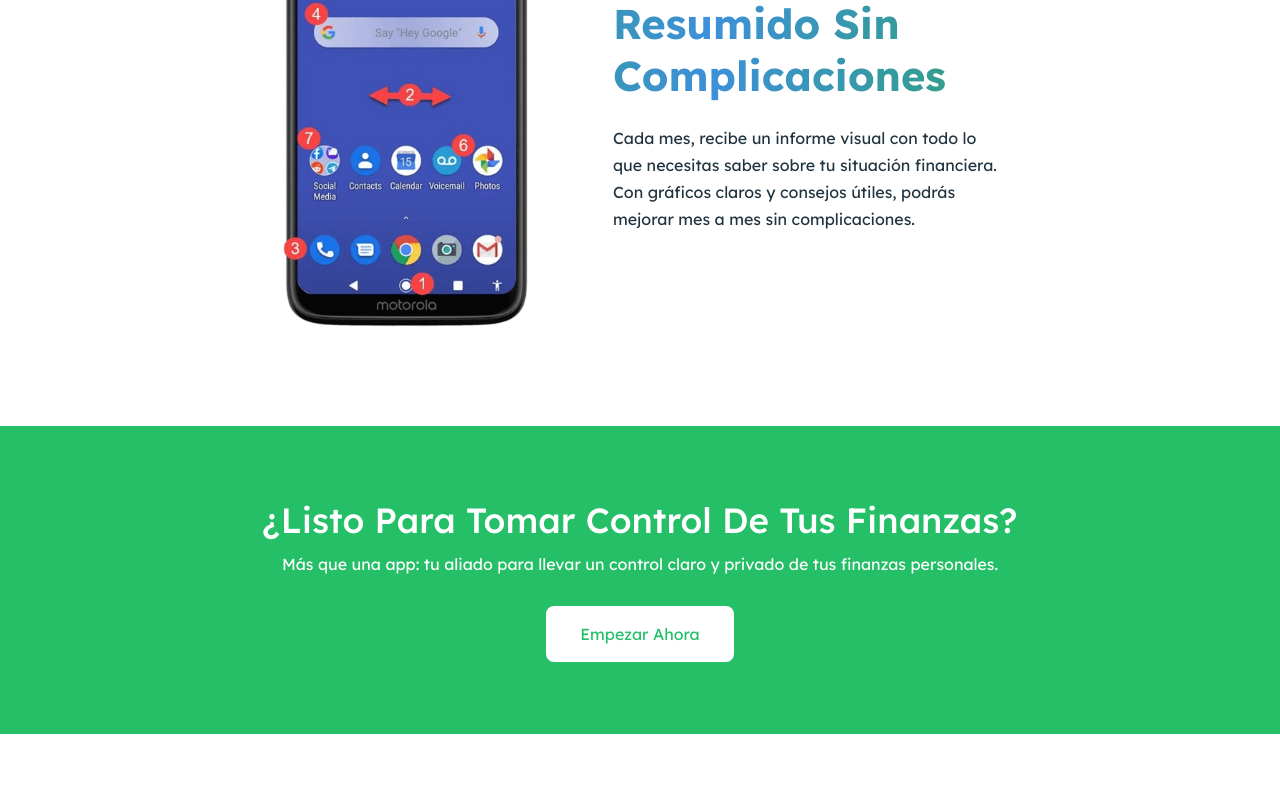
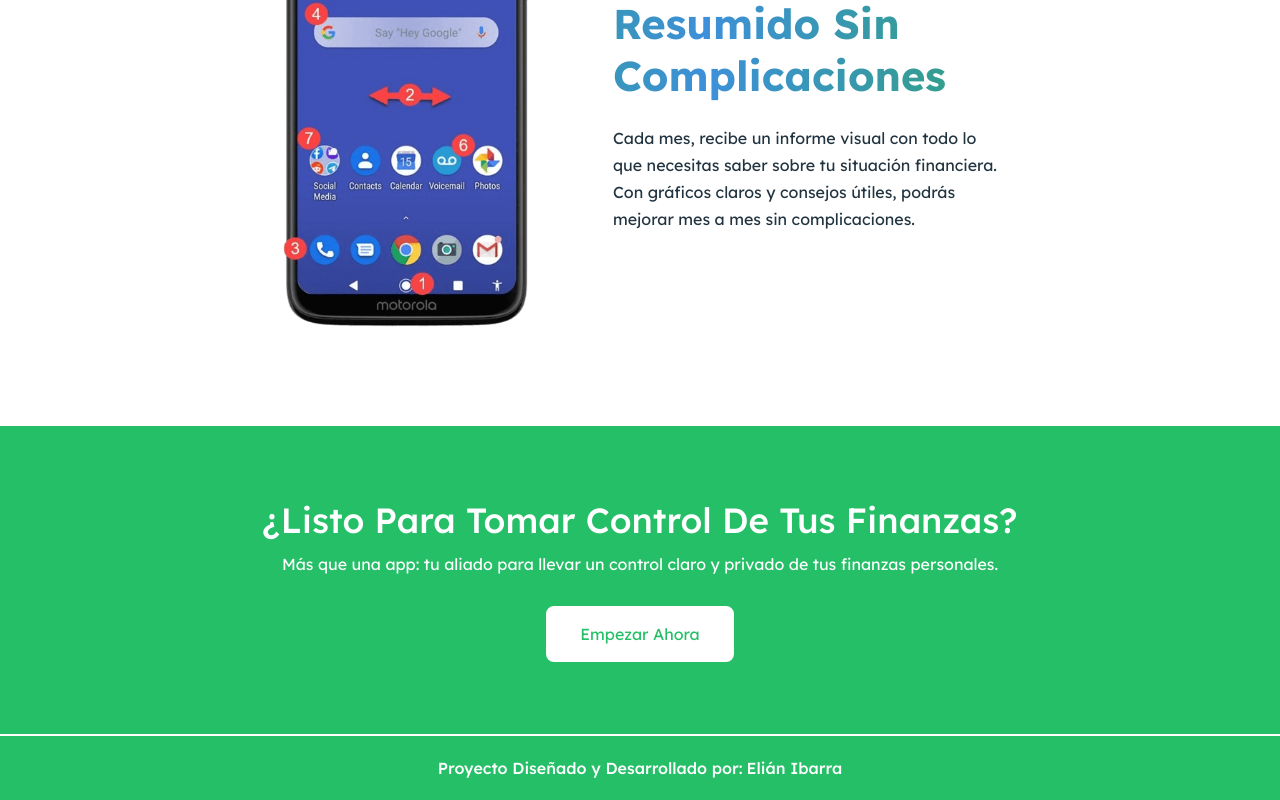
Before and after one commit to FazeElian/track-my-cash, a React (Vite) app in the folder client/: page / in a window 1280 px wide. Shown: the part 3393-4193 px from the top of the page. Before the commit the page ends 4127 px from the top, so only its background shows below. Built offline with nearby package versions, Linux system fonts and the light colour scheme.

Commit message:
add: simple footer component

```diff
--- /dev/null
+++ b/client/src/assets/css/components/company/Footer.css
@@ -0,0 +1,43 @@
+/* Global styles */
+@import "../../Global.css";
+
+.footer {
+    display: flex;
+    width: 100%;
+    height: auto;
+    padding: 22px;
+    font-size: 17px;
+    align-items: center;
+    gap: 4px;
+    border-top: 2px solid var(--color-white);
+    background-color: var(--color-green);
+    text-align: center;
+    align-items: center;
+    justify-content: center;
+    color: var(--color-white);
+    font-weight: 500;
+}
+
+    .footer a {
+        display: flex;
+        text-decoration: none;
+        color: var(--color-white);
+    }
+
+        .footer a:hover {
+            text-decoration: underline;
+        }
+
+/* Responsive 1440px */
+@media (max-width: 1440px) {
+    .footer {
+        font-size: 16px;
+    }
+}
+
+/* Responsive 480px */
+@media (max-width: 480px) {
+    .footer {
+        flex-direction: column;
+    }
+}
--- /dev/null
+++ b/client/src/components/company/Footer.tsx
@@ -0,0 +1,15 @@
+// Styles for this component
+import "../../assets/css/components/company/Footer.css";
+
+const Footer = () => {
+    return (
+        <footer className="footer">
+            Proyecto Diseñado y Desarrollado por:
+            <a href="https://elianibarra.com/">
+                Elián Ibarra
+            </a>
+        </footer>
+    )
+}
+
+export { Footer };
--- a/client/src/views/HomeView.tsx
+++ b/client/src/views/HomeView.tsx
@@ -3,6 +3,7 @@
 import { Features } from "../components/company/Features"
 import { DetailFeature } from "../components/company/DetailFeature"
 import { CallToAction } from "../components/company/CallToAction"
+import { Footer } from "../components/company/Footer"
 
 const HomeView = () => {
     return (
@@ -11,6 +12,7 @@
             <Features />
             <DetailFeature />
             <CallToAction />
+            <Footer />
         </main>
     )
 }
```
